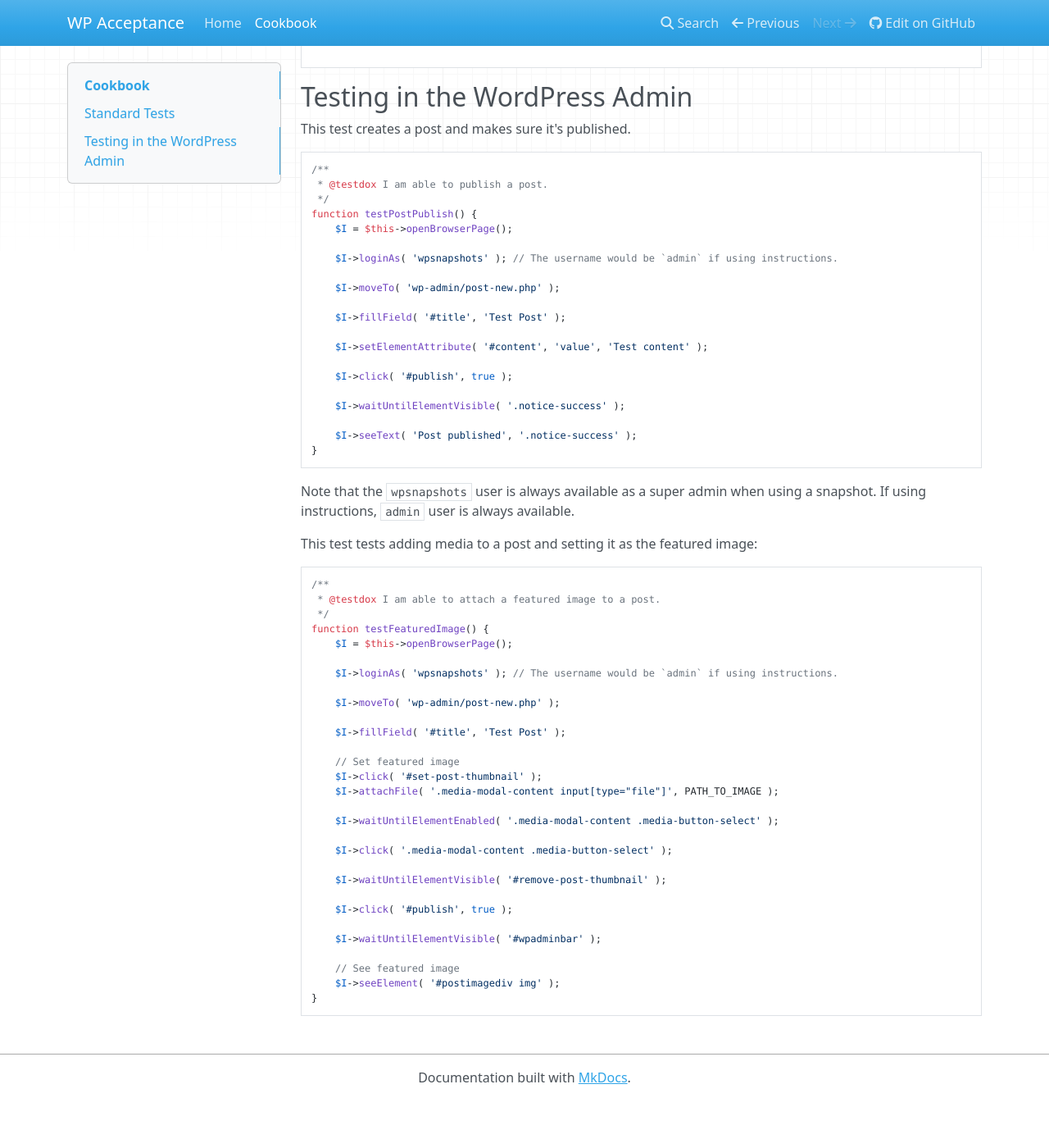
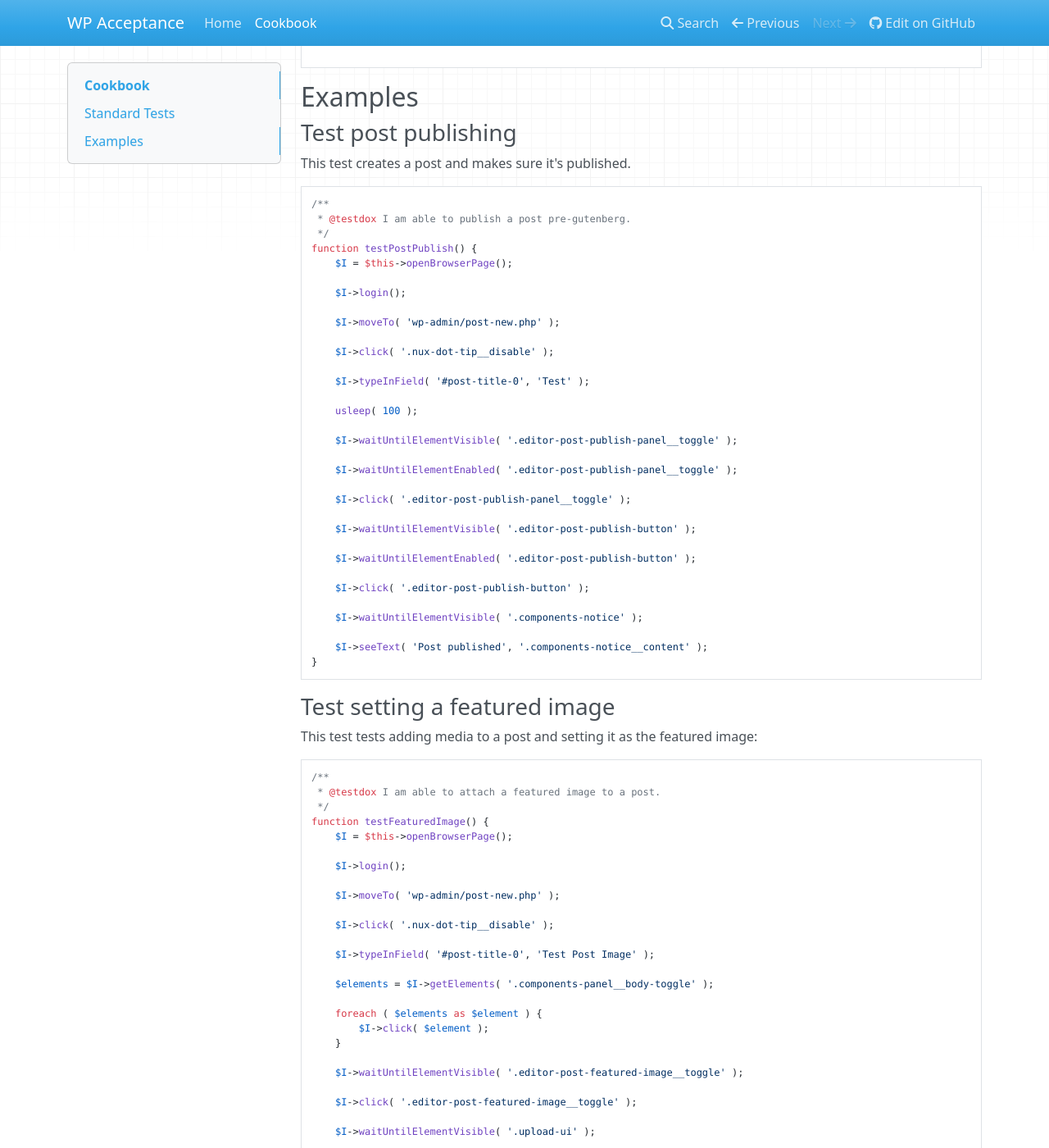
Before and after one commit to 10up/wpacceptance, an MkDocs documentation site: the page built from docs/cookbook.md, in a window 1280 px wide and 1400 px high, scrolled down 998 px. Shown: the whole window at 82% size. Built offline with MkDocs 1.6.1, drawn with Linux system fonts in a browser that asks for light colours; nearby versions of some CDN libraries; before the commit the page ends 2340 px from its top, so only the background shows below that; some of the changed text lies outside the part shown.

Commit message:
update docs

````diff
--- a/docs/cookbook.md
+++ b/docs/cookbook.md
@@ -52,34 +52,48 @@ class StandardTests extends \WPAcceptance\PHPUnit\TestCase {
 
 ```
 
-## Testing in the WordPress Admin
+## Examples
+
+### Test post publishing
 
 This test creates a post and makes sure it's published.
 
 ```php
 /**
- * @testdox I am able to publish a post.
+ * @testdox I am able to publish a post pre-gutenberg.
  */
 function testPostPublish() {
 	$I = $this->openBrowserPage();
 
-	$I->loginAs( 'wpsnapshots' ); // The username would be `admin` if using instructions.
+	$I->login();
 
 	$I->moveTo( 'wp-admin/post-new.php' );
 
-	$I->fillField( '#title', 'Test Post' );
+	$I->click( '.nux-dot-tip__disable' );
 
-	$I->setElementAttribute( '#content', 'value', 'Test content' );
+	$I->typeInField( '#post-title-0', 'Test' );
 
-	$I->click( '#publish', true );
+	usleep( 100 );
 
-	$I->waitUntilElementVisible( '.notice-success' );
+	$I->waitUntilElementVisible( '.editor-post-publish-panel__toggle' );
 
-	$I->seeText( 'Post published', '.notice-success' );
+	$I->waitUntilElementEnabled( '.editor-post-publish-panel__toggle' );
+
+	$I->click( '.editor-post-publish-panel__toggle' );
+
+	$I->waitUntilElementVisible( '.editor-post-publish-button' );
+
+	$I->waitUntilElementEnabled( '.editor-post-publish-button' );
+
+	$I->click( '.editor-post-publish-button' );
+
+	$I->waitUntilElementVisible( '.components-notice' );
+
+	$I->seeText( 'Post published', '.components-notice__content' );
 }
 ```
 
-Note that the `wpsnapshots` user is always available as a super admin when using a snapshot. If using instructions, `admin` user is always available.
+### Test setting a featured image
 
 This test tests adding media to a post and setting it as the featured image:
 
@@ -90,27 +104,112 @@ This test tests adding media to a post and setting it as the featured image:
 function testFeaturedImage() {
 	$I = $this->openBrowserPage();
 
-	$I->loginAs( 'wpsnapshots' ); // The username would be `admin` if using instructions.
+	$I->login();
 
 	$I->moveTo( 'wp-admin/post-new.php' );
 
-	$I->fillField( '#title', 'Test Post' );
+	$I->click( '.nux-dot-tip__disable' );
 
-	// Set featured image
-	$I->click( '#set-post-thumbnail' );
-	$I->attachFile( '.media-modal-content input[type="file"]', PATH_TO_IMAGE );
+	$I->typeInField( '#post-title-0', 'Test Post Image' );
 
-	$I->waitUntilElementEnabled( '.media-modal-content .media-button-select' );
+	$elements = $I->getElements( '.components-panel__body-toggle' );
 
-	$I->click( '.media-modal-content .media-button-select' );
+	foreach ( $elements as $element ) {
+		$I->click( $element );
+	}
 
-	$I->waitUntilElementVisible( '#remove-post-thumbnail' );
+	$I->waitUntilElementVisible( '.editor-post-featured-image__toggle' );
 
-	$I->click( '#publish', true );
+	$I->click( '.editor-post-featured-image__toggle' );
 
-	$I->waitUntilElementVisible( '#wpadminbar' );
+	$I->waitUntilElementVisible( '.upload-ui' );
 
-	// See featured image
-	$I->seeElement( '#postimagediv img' );
+	$I->attachFile( '.media-modal-content input[type="file"]', __DIR__ . '/img/10up-logo.jpg' );
+
+	$I->waitUntilElementEnabled( '.media-button-select' );
+
+	$I->click( '.media-button-select' );
+
+	$I->waitUntilElementVisible( '.editor-post-publish-panel__toggle' );
+
+	$I->waitUntilElementEnabled( '.editor-post-publish-panel__toggle' );
+
+	$I->click( '.editor-post-publish-panel__toggle' );
+
+	$I->waitUntilElementVisible( '.editor-post-publish-button' );
+
+	$I->waitUntilElementEnabled( '.editor-post-publish-button' );
+
+	$I->click( '.editor-post-publish-button' );
+
+	$I->waitUntilElementVisible( '.components-notice' );
+
+	$I->seeText( 'Post published', '.components-notice__content' );
+
+	$I->waitUntilElementVisible( '.editor-post-featured-image img' );
+
+	$I->seeElement( '.editor-post-featured-image img' );
 }
 ```
+
+### Test that a post is showing the proper content on the front end
+
+Here we actually look up a post in the database and make sure that it's proper title is displayed on the front end.
+
+```php
+/**
+ * @testdox I see the proper post title displed on the front end.
+ */
+function testPostDisplay() {
+	$I = $this->openBrowserPage();
+
+	$post = self::selectRowsWhere( [ 'ID' => 1 ], 'posts' );
+
+	$I->moveTo( '/?p=1' ); // This will redirect to proper permalink
+
+	$I->seeText( $post->post_title, 'h1.title' );
+}
+```
+
+### Test an update in the customizer
+
+Here we update the site identity in the customizer and make sure the change is reflected.
+
+```php
+/**
+ * @testdox I can update site identity in the customizer.
+ */
+protected function testCustomizerCanUpdateIdentity() {
+	$I = $this->openBrowserPage();
+
+	$I->login();
+
+	$I->moveTo( 'wp-admin/customize.php' );
+
+	$I->waitUntilElementVisible( '#customize-theme-controls' );
+
+	$I->click( '#accordion-section-title_tagline' );
+
+	$I->waitUntilElementVisible( '#_customize-input-blogname' );
+
+	$I->typeInField( '#_customize-input-blogname', 'New Site Name' );
+
+	$I->typeInField( '#_customize-input-blogdescription', 'New tagline' );
+
+	$I->waitUntilPropertyContains( 'New tagline', '#_customize-input-blogdescription', 'value' );
+
+	$I->waitUntilPropertyContains( 'New Site Name', '#_customize-input-blogname', 'value' );
+
+	$I->waitUntilElementEnabled( '#save' );
+
+	$I->click( '#save' );
+
+	$I->waitUntilPropertyContains( 'Published', '#save', 'value' );
+
+	$I->moveTo( 'wp-admin/options-general.php' );
+
+	$I->seeValueInAttribute( '#blogname', 'value', 'New Site Name' );
+
+	$I->seeValueInAttribute( '#blogdescription', 'value', 'New tagline' );
+}
+```
````
Also changed, not shown: other parts of docs/cookbook.md (+1 -1 lines).
